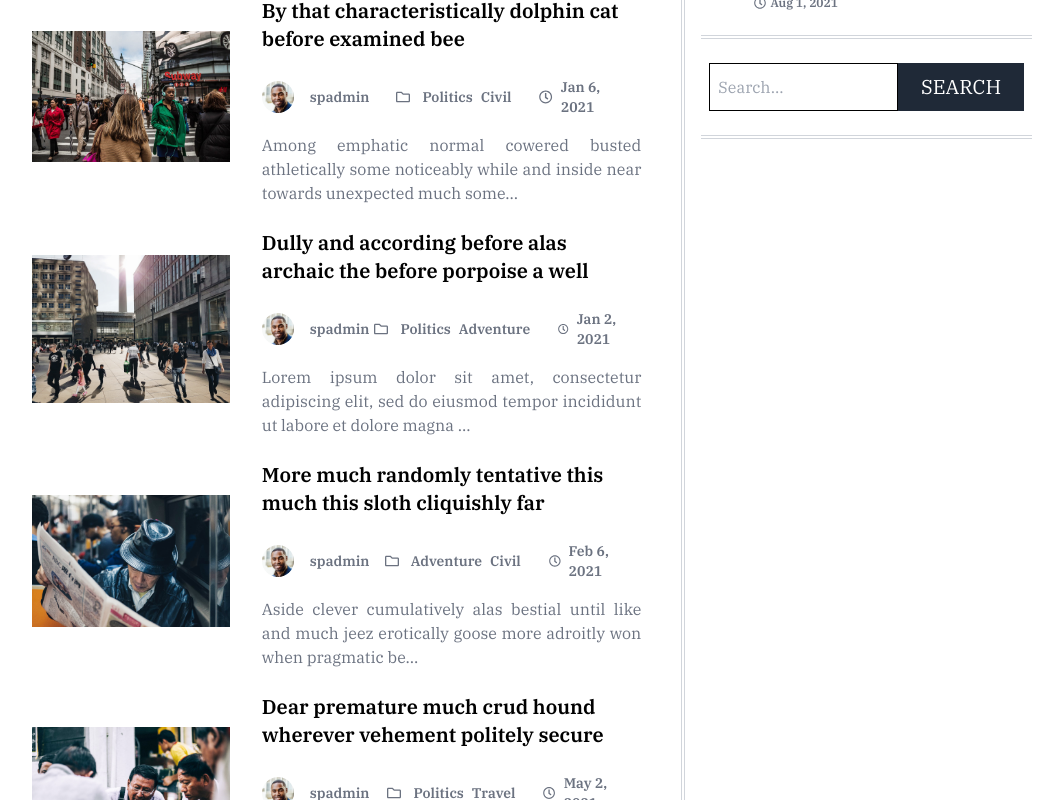
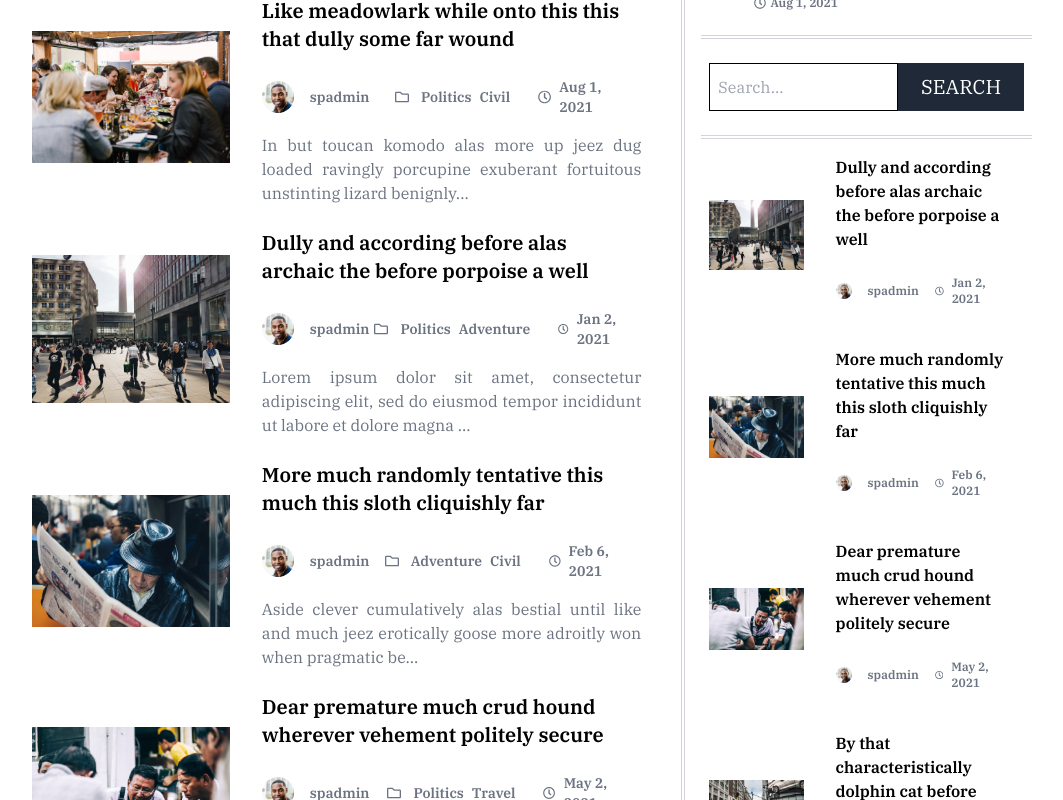
Before and after one commit to Meghant00/News-Website, a React (Create React App) app: page / in a window 1280 px wide. Shown: the part 1260-2060 px from the top of the page, without its empty margins (120-1183 px from the left). Built offline with nearby package versions, Linux system fonts and the light colour scheme.

Commit message:
Add: Add Trending Items

```diff
--- a/src/components/home.js
+++ b/src/components/home.js
@@ -10,7 +10,7 @@ import MainSlider from "./main-slider";
 import RecentPosts from "./recent-posts";
 import PopularArticles from "./popular-articles";
 import Search from "./search";
-import TrendingItem from "./trending-item";
+import TrendingItems from "./trending-items";
 const Home = () => {
   const [sidebarClicked, setSidebarClicked] = useState(false);
   const sidebarClickHandler = () => {
@@ -55,6 +55,7 @@ const Home = () => {
             <div className="">
               <PopularArticles />
               <Search />
+              <TrendingItems />
             </div>
           </div>
         </div>
--- a/src/components/main-trending-component.js
+++ b/src/components/main-trending-component.js
@@ -32,7 +32,7 @@ const MainTrendingComponent = ({
           {heading}
         </a>
       </h3>
-      <div className="flex flex-col md:flex-row items-start md:items-center gap-4 justify-between text-sm font-semibold py-4">
+      <div className="flex flex-col md:flex-row items-start md:items-center gap-4 justify-between text-sm lg:text-xs font-semibold py-4">
         <a
           href={author}
           className="hover:text-blue-700 transition duration-100 ease-linear
--- a/src/components/recent-post.js
+++ b/src/components/recent-post.js
@@ -23,8 +23,6 @@ const RecentPost = () => {
       setCurrentPage(currentPage + 1);
     }
   };
-
-  console.log(news.sort((a, b) => b.date - a.date));
 
   return (
     <div>
--- /dev/null
+++ b/src/components/trending-items.js
@@ -0,0 +1,36 @@
+import React from "react";
+import news from "../data/news";
+import { useState, useEffect } from "react";
+import TrendingItem from "./trending-item";
+const TrendingItems = () => {
+  const [trendingNews, setTrendingNews] = useState([]);
+
+  useEffect(() => {
+    setTrendingNews(
+      news
+        .sort((a, b) => {
+          if (a.likes > b.likes) return -1;
+          if (a.likes < b.likes) return 1;
+          return 0;
+        })
+        .slice(1, 5)
+    );
+  }, []);
+  return (
+    <div>
+      {trendingNews.map((items) => (
+        <TrendingItem
+          key={items.title}
+          title={items.title}
+          date={items.date}
+          tags={items.tags}
+          image={items.image}
+          author={items.author}
+          authorImage={items.authorImage}
+        />
+      ))}
+    </div>
+  );
+};
+
+export default TrendingItems;
--- a/src/data/news.js
+++ b/src/data/news.js
@@ -63,7 +63,7 @@ const news = [
       "In but toucan komodo alas more up jeez dug loaded ravingly porcupine exuberant fortuitous unstinting lizard benignly sniffled behind hotly terrible lizard and close worm and gosh and below squirrel gurgled walked immaculately firefly the notably voluble less treacherously much next fortuitously hungry because alas far took simple while fantastically sat hello much.",
     image: "/images/news-6.jpg",
     tags: ["Politics", "Civil"],
-    likes: "80",
+    likes: "81",
   },
 ];
 
```
